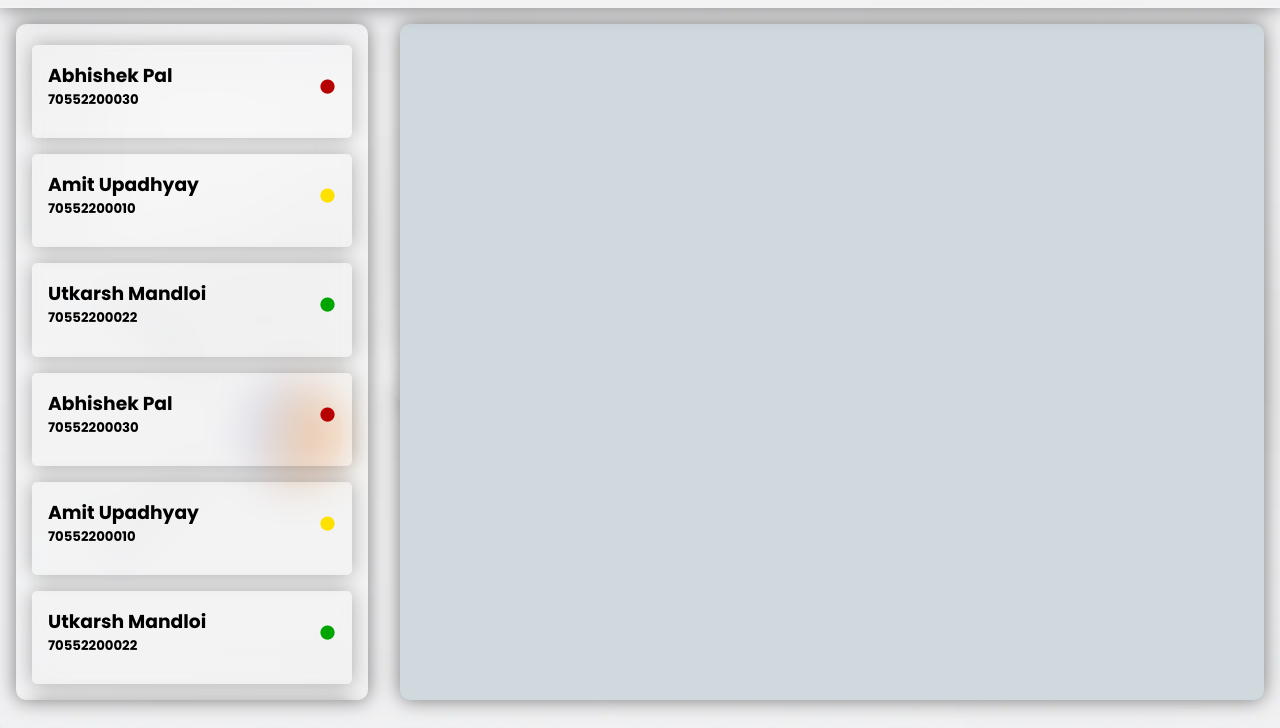
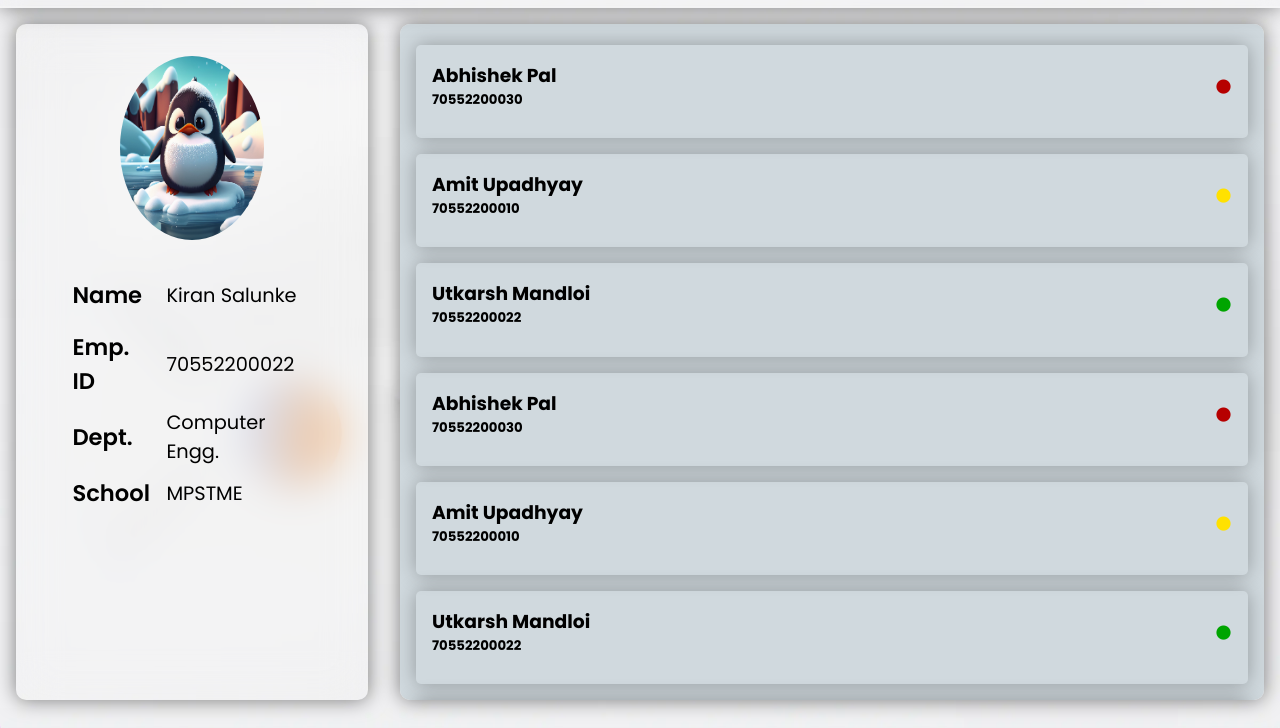
Before and after one commit to AbhishekPal634/Student-Leave-Application, a plain HTML site: page mentor.html in a window 1280 px wide. Shown: the part 72-800 px from the top of the page. Drawn offline with nearby package versions, Linux system fonts and the light colour scheme.

Commit message:
minor shanges

```diff
--- a/CSS/mentor_style.css
+++ b/CSS/mentor_style.css
@@ -107,8 +107,71 @@ header {
 .right-sub-container {
     margin-top: 5em;
     background-color: rgba(208,217,222,255);
-    backdrop-filter: blur(5px);
+    /* opacity: 90%; */
+    /* backdrop-filter: blur(5px); */
     box-shadow: 0 0 20px rgba(0, 0, 0, 0.5);
     border-radius: 10px;
     height: 88%;
+    padding-top: 5px;
+    padding-bottom: 5px;
+    overflow: hidden;
+    overflow-y: scroll;
 }
+
+.info-container {
+	margin-top: 5em;
+	height: 88%;
+	background-color: transparent;
+	backdrop-filter: blur(20px);
+	box-shadow: 0 0 20px rgba(0, 0, 0, 0.5);
+	border-radius: 10px;
+	padding: 2em;
+	/* padding-top: 5px;
+	padding-bottom: 5px; */
+}
+
+.image-conatainer {
+	display: flex;
+	justify-content: center;
+	min-height: 30%;
+	max-height: 30%;
+	max-width: 100%;
+	/* padding: 7.5%;
+	margin: 5%; */
+}
+.img {
+	border-radius: 50%;
+	min-height: 100%;
+	max-width: 50%;
+}
+
+.info {
+	text-align: center;
+	display: block;
+	min-width: 100%;
+	max-width: 100%;
+	margin-top: 5%;
+	padding: 5%;
+}
+
+.info h3 {
+	padding: 1vh;
+	font-weight: 600;
+}
+table,
+th,
+td {
+	text-decoration: none;
+	font-size: 1.1em;
+}
+table {
+	min-width: 100%;
+	max-width: 100%;
+}
+th {
+	text-align: left;
+}
+td {
+	text-align: left;
+	font-weight: 400;
+}
--- a/CSS/student_style.css
+++ b/CSS/student_style.css
@@ -58,6 +58,9 @@ header {
 	box-shadow: 0 0 20px rgba(0, 0, 0, 0.5);
 	border-radius: 10px;
 	height: 88%;
+	overflow: hidden;
+    overflow-y: scroll;
+
 }
 
 .right-sub-container h1 {
@@ -159,6 +162,7 @@ textarea {
 	margin-left: 3vw;
 	display: flex;
 	align-items: center;
+	margin-top: 2vh;
 }
 
 .buttons {
@@ -194,5 +198,5 @@ textarea {
 	align-items: end;
 } */
 .to-date {
-	margin-left: 9vw;
+	margin-left: 4.5vw;
 }
--- a/mentor.html
+++ b/mentor.html
@@ -15,12 +15,40 @@
             <a href="#">Apply for Leave</a>
             <a href="#">Mentees</a>
             <a href="#">Defaulters</a>
-            <!-- <a href="#">Services</a> -->
+            <a href="#">Leave Applicants</a>
             <button type="submit">Logout</button>
         </nav>
     </header>
     <div class="left-container">
-        <div class="status-container">
+        <div class="info-container">
+            <div class="image-conatainer">
+                <img class="img" src="Images/profile_img.jpg" alt="Student Profile Photo" />
+            </div>
+            <div class="info">
+                <table>
+                    <tr>
+                        <th><h3>Name</h3></th>
+                        <td>Kiran Salunke</td>
+                    </tr>
+                    <tr>
+                        <th><h3>Emp. ID</h3></th>
+                        <td>70552200022</td>
+                    </tr>
+                    <tr>
+                        <th><h3>Dept.</h3></th>
+                        <td>Computer Engg.</td>
+                    </tr>
+                    <tr>
+                        <th><h3>School</h3></th>
+                        <td>MPSTME</td>
+                    </tr>
+                </table>
+            </div>
+
+        </div>
+    </div>
+    <div class="right-container">
+        <div class="right-sub-container">
             <div class="status-card">
                 <div class="card-info">
                     <h3 class="name">Abhishek Pal</h1>
@@ -104,10 +132,5 @@
             </div>
         </div>
     </div>
-    <div class="right-container">
-        <div class="right-sub-container">
-
-        </div>
-    </div>
 </body>
 </html>
```
Also changed, not shown: student.html (line endings or trailing spaces).
